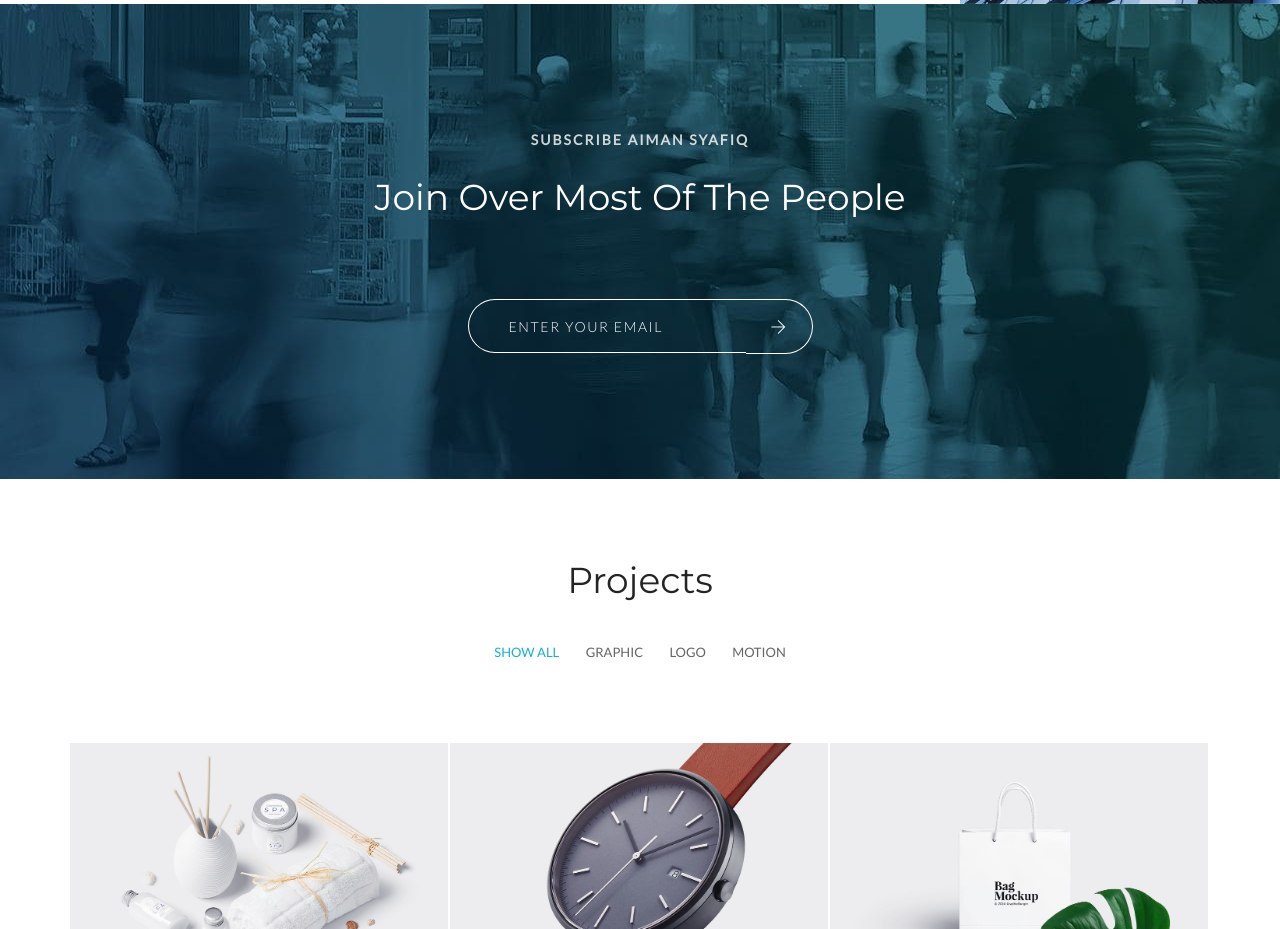
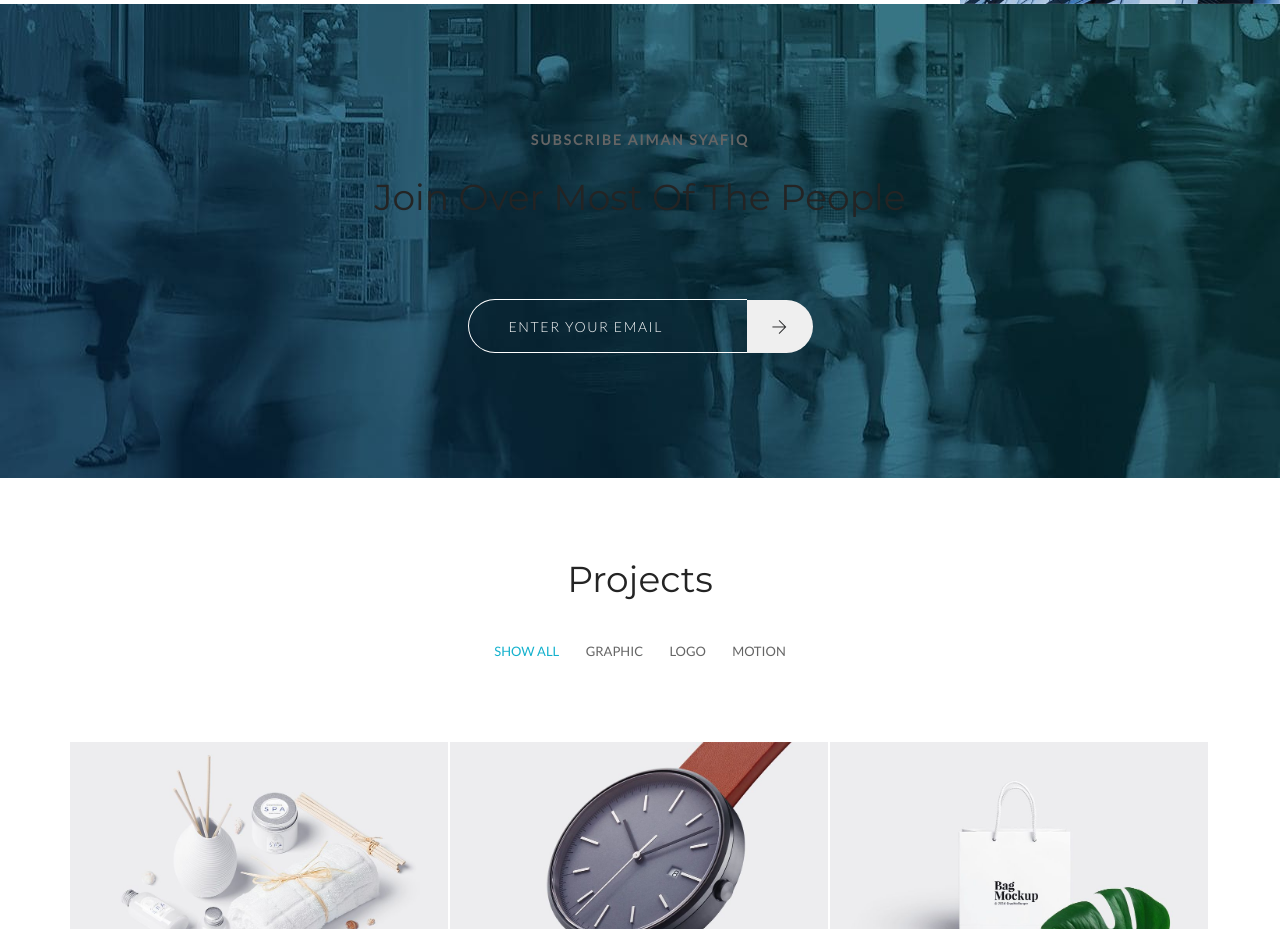
Before and after one commit to Aiman149/Aiman-Syafiq101, a plain HTML site: page HTML/index.html in a window 1280 px wide. Shown: the part 2540-3469 px from the top of the page. Drawn offline with Linux system fonts and the light colour scheme; some packages are replaced by stand-ins of ours.

Commit message:
ubah sikit

```diff
--- a/HTML/index.html
+++ b/HTML/index.html
@@ -302,15 +302,15 @@
         <div class="js__parallax-window" style="background: url(07.jpg) 50% 0 no-repeat fixed;">
             <div class="g-container--sm g-text-center--xs g-padding-y-80--xs g-padding-y-125--sm">
                 <div class="g-margin-b-80--xs">
-                    <p class="text-uppercase g-font-size-14--xs g-font-weight--700 g-color--white-opacity g-letter-spacing--2 g-margin-b-25--xs">Subscribe Aiman Syafiq</p>
-                    <h2 class="g-font-size-32--xs g-font-size-36--md g-color--white">Join Over Most Of The People</h2>
+                    <p class="text-uppercase g-font-size-14--xs g-font-weight--700 g-color--black-opacity g-letter-spacing--2 g-margin-b-25--xs">Subscribe Aiman Syafiq</p>
+                    <h2 class="g-font-size-32--xs g-font-size-36--md g-color--black">Join Over Most Of The People</h2>
                 </div>
                 <div class="row">
                     <div class="col-sm-6 col-sm-offset-3 col-xs-10 col-xs-offset-1">
                         <form class="input-group">
                             <input type="email" class="form-control s-form-v1__input g-radius--left-50" name="email" placeholder="Enter your email">
                             <span class="input-group-btn">
-                                <button type="submit" class="s-btn s-btn-icon--md s-btn-icon--white-brd s-btn--white-brd g-radius--right-50"><i class="ti-arrow-right"></i></button>
+                                <button type="submit" class="s-btn s-btn-icon--md s-btn-icon--black-brd s-btn--black-brd g-radius--right-50"><i class="ti-arrow-right"></i></button>
                             </span>
                         </form>
                     </div>
```
